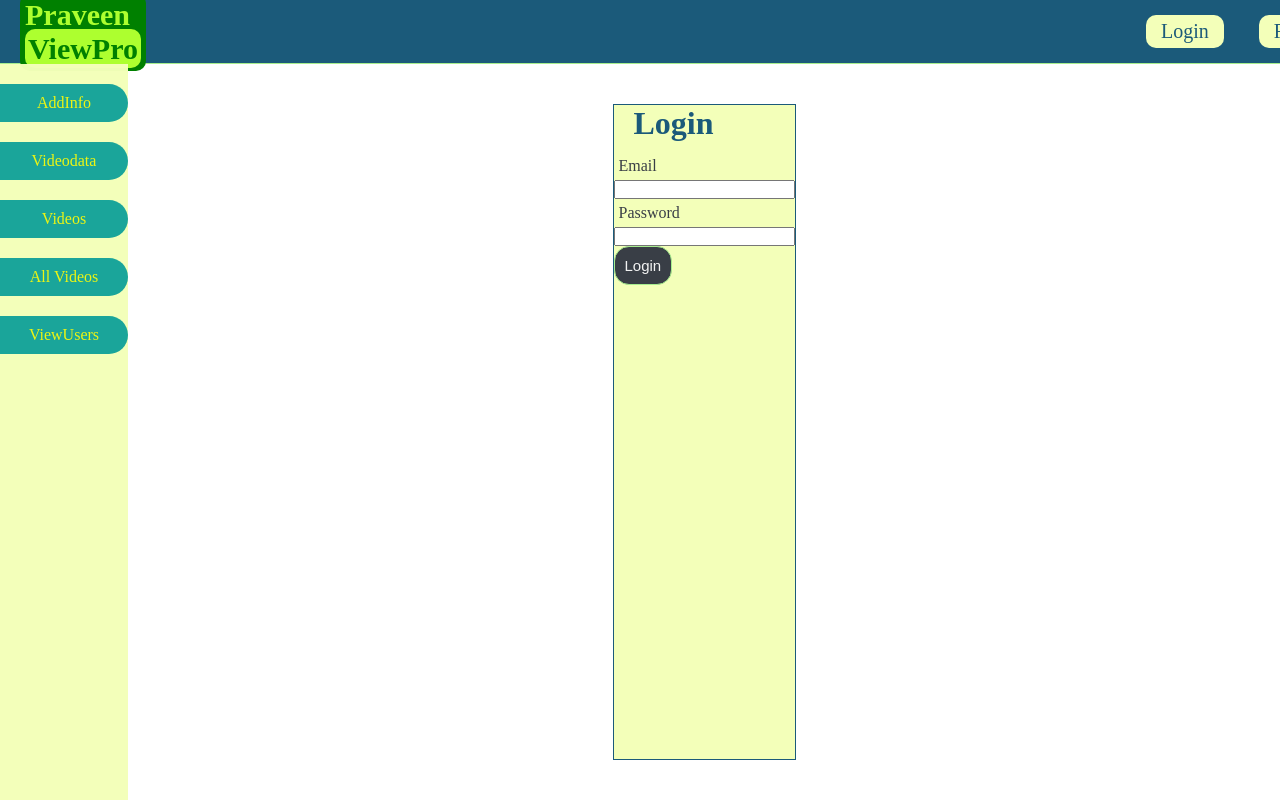
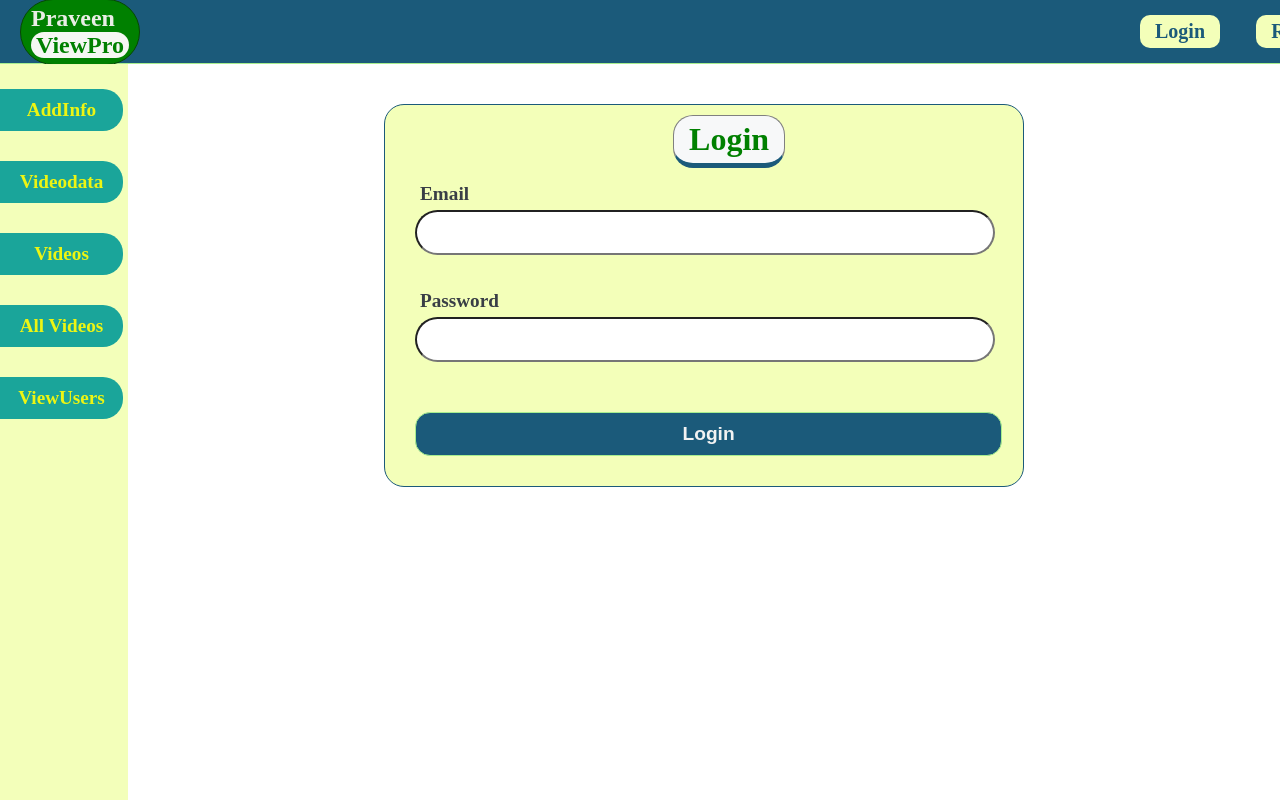
Before and after one commit to PraveenC786/Video_Vault_Reactjs, a React (Vite) app: page /login in a window 1280 px wide. Shown: the top 800 px of the page. Built offline with nearby package versions, Linux system fonts and the light colour scheme.

Commit message:
Update global.css

```diff
--- a/src/global.css
+++ b/src/global.css
@@ -5,22 +5,23 @@
 }
 
 .logo{
+    font-size:larger;
     width: fit-content;
     background-color: green;
-    color: greenyellow;
-    padding: 5px;
-    border-radius: 10px;
+    color: rgb(234, 237, 230);
+    padding: 5px 10px;
+    border-radius: 50px;
     margin-left: 20px;
     margin-right: 300px;
     margin-top: 5px;
     margin-bottom: 5px;
+    border: 1px solid rgb(6, 71, 3);
 }
 .logo span{
-    background-color: greenyellow;
+    background-color: rgb(245, 247, 243);
     color: green;
-    padding: 3px;
-    border-radius: 10px;
-
+    padding: 0px 5px;
+    border-radius: 50px;
 }
 
 nav{
@@ -48,10 +49,11 @@ nav{
     color: #1b5a7a;
     padding: 5px 15px;
     border-radius: 10px;
+    font-weight: bold;
 }
 .reg_login a:hover , .logout_btn:hover{
     color: black;
-    background: #a6ed8e;
+    background: #f1f3f0;
 }
 .layout{
     display: flex;
@@ -71,10 +73,15 @@ nav{
     margin-top: 20px;
     position: sticky;
 }
+.sidebar ul li{
+    padding: 5px;
+    padding-left: 0px;
+}
 .sidebar ul li a{
-    text-decoration: none;
+text-decoration: none;
     color: #1b5a7a;
-    background-color: #a6ed8e;
+     font-weight: bold;
+    font-size: larger;
     display: block;
     padding: 10px;
     margin: 0 0 20px 0;
@@ -82,13 +89,64 @@ nav{
     border-top-right-radius: 20px;
     border-bottom-right-radius: 20px;
 }
+.sidebar ul li a:hover{
+    color: #a6ed8e;
+    background-color: #13e035ad;
+   box-shadow: 10px 0px 5px #1b5a7a;
+}
+
+
 /* Login register form styles  */
 .reg_login_form{
+    height: fit-content;
+    width: 50%;
+    padding: 10px;
+
 border: 1px solid #1b5a7a;
     background-color: #f3ffb9;
     margin: 40px auto;
+    border-radius: 20px;
+    h1{
+        margin-left: 45%;
+        border-radius: 20px;
+        padding: 5px 15px;
+        color: green;
+        background-color: #f7f8f9;
+        border: 1px solid gray;
+        border-bottom:5px solid #1b5a7a;
+
+        width: fit-content;
+
+    }
+    .form-group{
+        margin-left: 20px;
+        margin-bottom: 30px;
+    }
+    label{
+        font-weight: bold;
+        text-align: initial;
+        font-size: larger;
+        /* color: #e5ebed; */
+    }
+    input{
+        width: 97%;
+        border-radius: 30px;
+        padding: 10px;
+        padding-left: 15px;
+        font-size: large;
+        color: #1b5a7a;
+    }
     button{
+       margin: 20px;
+        font-weight: bold;
+        font-size: larger;
         border-radius: 15px;
+        padding: 10px 25px;
+        width: 95%;
+        background-color: #1b5a7a;
+    }
+    button:hover{
+        box-shadow: 0px 5px rgba(47, 47, 47, 0.821);
     }
 }
 /* videodata styles  start */
```
